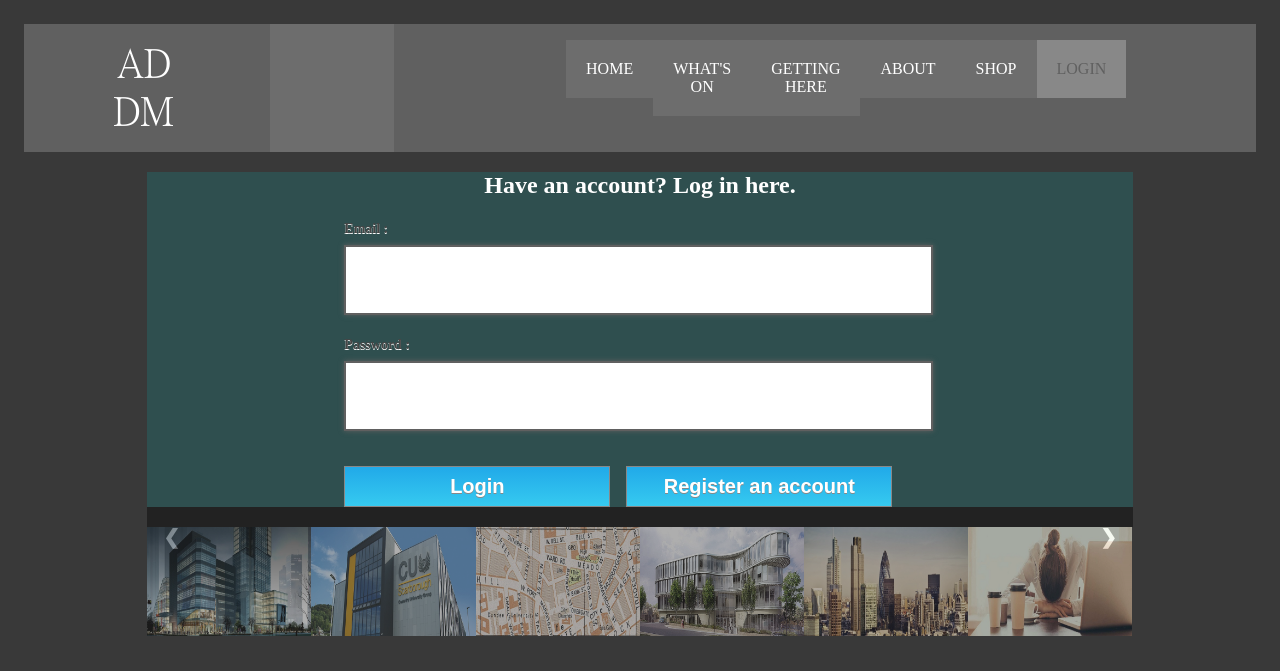
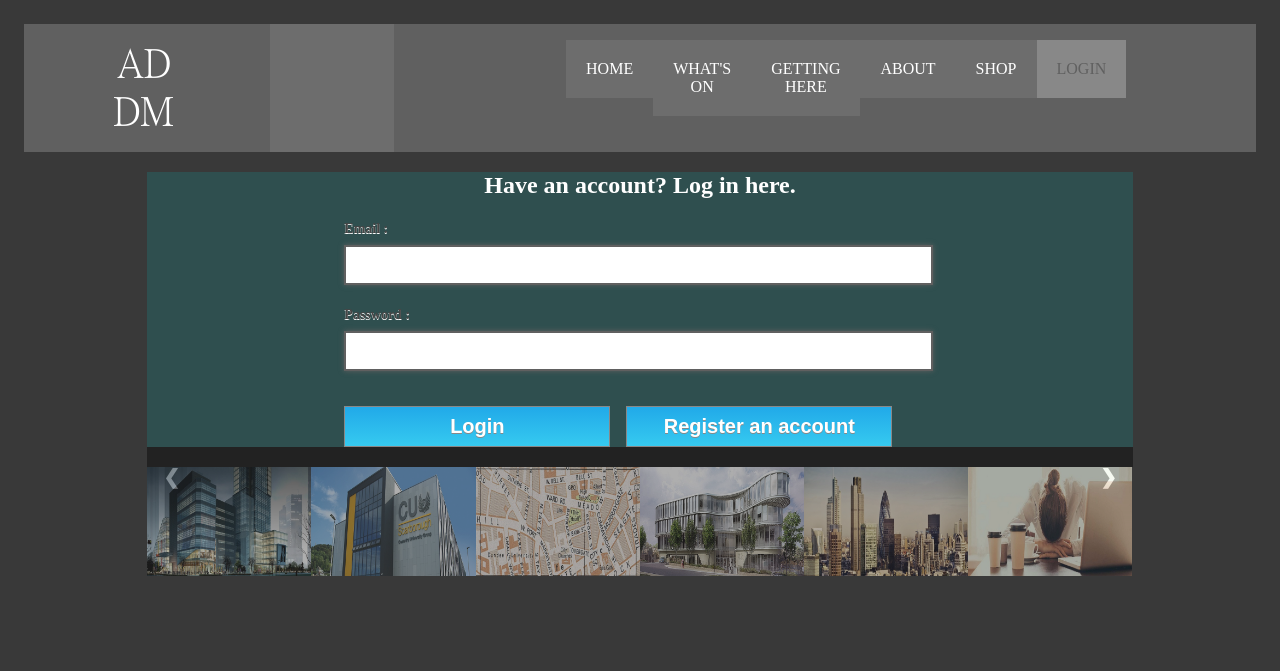
Before and after one commit to Geezertron/ADDMwPHP, a PHP site: page /login.php in a window 1280 px wide. Shown: the top 671 px of the page. Run offline with PHP 8.4, Linux system fonts and the light colour scheme.

```diff
--- a/CSS/login.css
+++ b/CSS/login.css
@@ -175,7 +175,7 @@ font-size: 13px;
 }
 input[type=text],[type=password] {
 width: 97.7%;
-height: 64px;
+height: 34px;
 padding-left: 5px;
 margin-bottom: 20px;
 margin-top: 8px;
```
